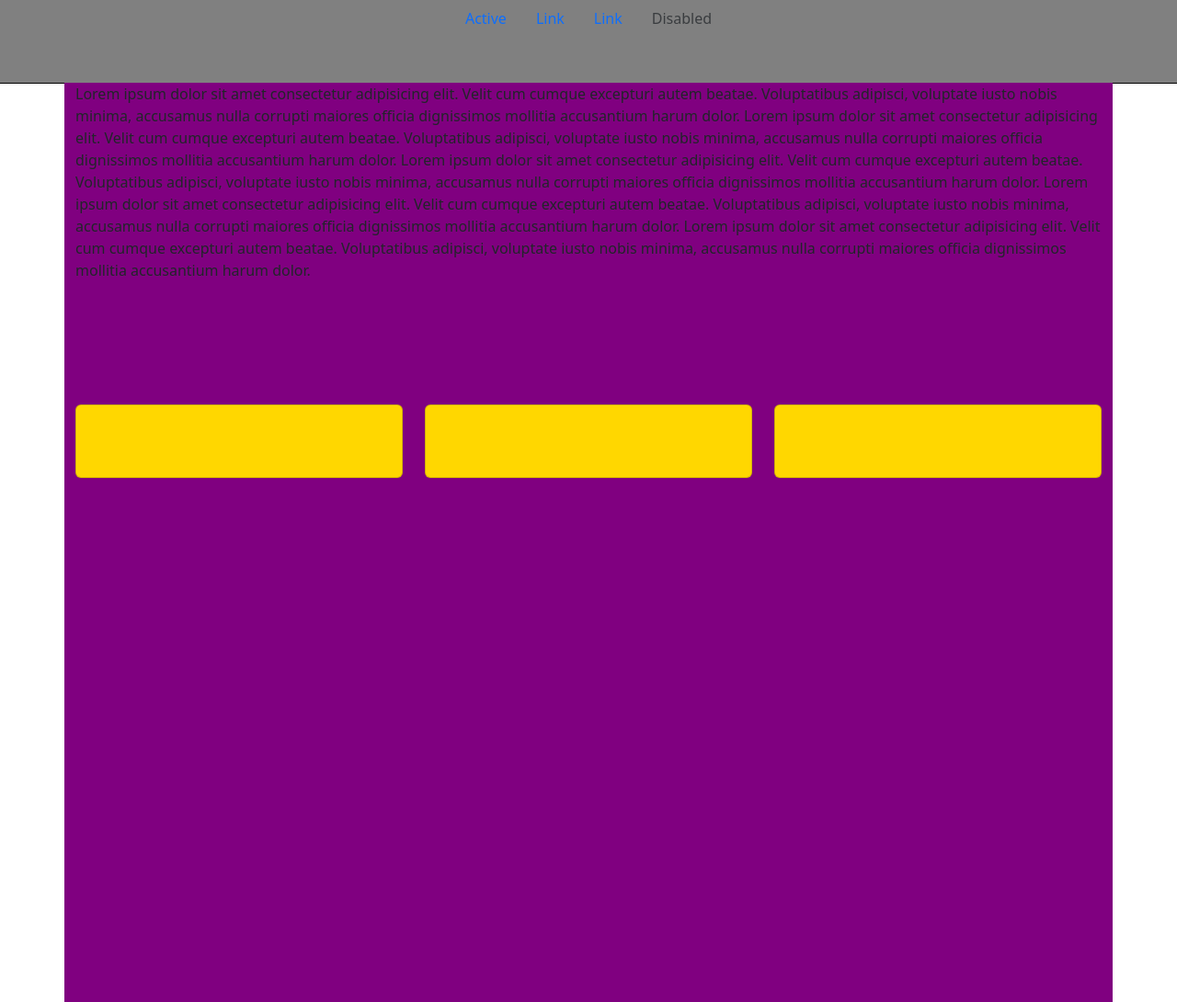
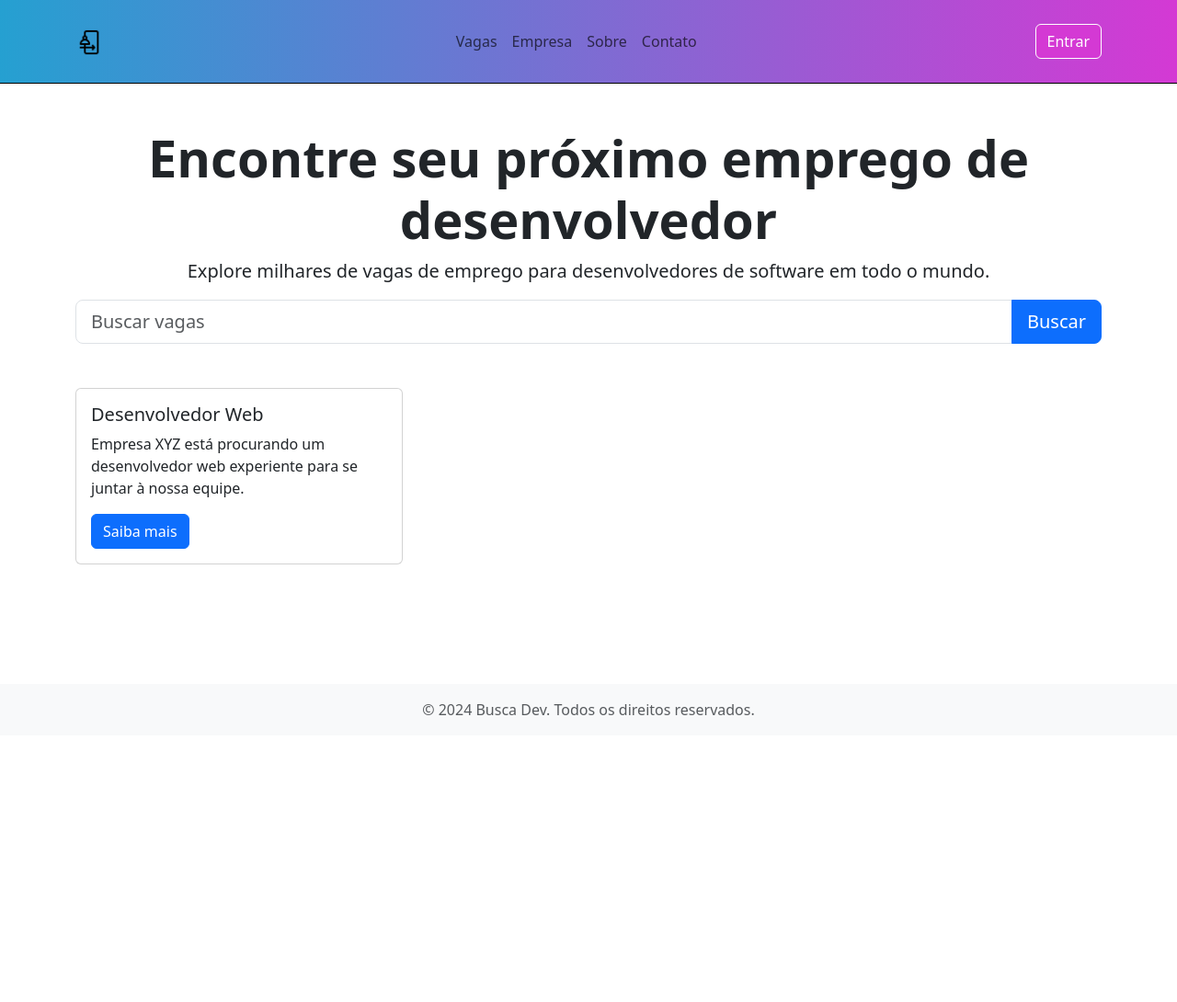
Before and after one commit to SalelaDudu/Web2, a Flask app: page / in a window 1280 px wide. Shown: the whole page at 92% size. After the commit the page ends 778 px from the top, so only its background shows below. Run offline with Flask 3, Linux system fonts and the light colour scheme.

Commit message:
Back Estabelecido

```diff
--- /dev/null
+++ b/app/app.py
@@ -0,0 +1,65 @@
+from flask import Flask, flash, redirect, render_template,request, url_for
+from flask_bcrypt import Bcrypt
+from database import *
+
+app = Flask(__name__)
+app_bcrypt = Bcrypt(app)
+
+app.config['SECRET_KEY'] = 'salamandra'
+
+def encryptar(senha):
+    return app_bcrypt.generate_password_hash(senha).decode('utf-8')
+
+def decryptar(senhaBanco,senhaCandidata):
+    return app_bcrypt.check_password_hash(senhaBanco, senhaCandidata) # returns True
+
+from app import app
+
+
+@app.route("/")
+def index():
+    return render_template("index.html")
+
+@app.route("/login")
+def loginScreen():
+    return render_template("login.html")
+
+@app.route("/logar", methods=['POST'])
+def logar():
+    username = request.form['username']
+    password = request.form['password']
+    senhaBanco = consulta(f'select password from login where username = "{username}"')
+    if(len(senhaBanco) == 0):
+        flash("Usuário não cadastrado! faça seu registro.")
+        return redirect("/registrar")
+    else:
+        if(decryptar(senhaBanco[0][0],password)):
+            flash("LOGADO!")
+            return redirect('/login')
+        else:
+            flash("Usuário e/ou senha incorretos.")
+            return redirect('/login')
+
+@app.route("/registrar")
+def registrar():
+    return render_template("register.html")
+
+@app.route('/registro', methods=['POST'])
+def registro():
+
+    username = request.form['username']
+    senha = request.form['password']
+    re_senha = request.form['re-password']
+    consultado = consulta(f'''select username from login where username = "{username}";''')
+
+    if(len(consultado) > 0):
+        flash('Nome de usuário já cadastrado')
+        return redirect('/registrar')
+    else:
+        if(senha != re_senha):
+            flash('As senhas não batem!')
+            return redirect('/registrar')
+        else:
+            pw_hash = encryptar(senha)
+            registerLogin(username,pw_hash)
+            return redirect('/login')
--- /dev/null
+++ b/app/static/css/style.css
@@ -0,0 +1,20 @@
+#nav-top {
+    background: linear-gradient(to right, rgb(37, 160, 209), rgb(212, 57, 212)); /* Aplica um gradiente de azul para magenta */
+    box-shadow: 0px 1px 0px black;
+    min-height: 90px;
+}
+
+
+#color-btn-entrar{
+    background-color: rgb(212, 57, 212);
+    color: white;
+    border-color: white;
+
+
+}
+
+.footer {
+    position: absolute;
+    bottom: 0;
+    width: 100%;
+}
--- a/app/templates/index.html
+++ b/app/templates/index.html
@@ -1,92 +1,83 @@
-<!doctype html>
+<!DOCTYPE html>
 <html lang="pt-br">
 <head>
-    <meta charset="utf-8">
-    <meta name="viewport" content="width=device-width, initial-scale=1">
+  <meta charset="UTF-8">
+  <meta name="viewport" content="width=device-width, initial-scale=1.0">
   <title>Busca Dev</title>
   <link href="https://cdn.jsdelivr.net/npm/bootstrap@5.3.3/dist/css/bootstrap.min.css" rel="stylesheet" integrity="sha384-QWTKZyjpPEjISv5WaRU9OFeRpok6YctnYmDr5pNlyT2bRjXh0JMhjY6hW+ALEwIH" crossorigin="anonymous">
-    <link>
+  <link href="../static/css/style.css" rel="stylesheet">
 </head>
 <body>
-
-    <!-- ALTER TABLE NomeDaTabela
-ADD COLUMN nova_coluna INTEGER PRIMARY KEY AUTOINCREMENT;
-
-        Cabeçalho do Site
-        adicione uma barra vertical e uma area de login(só os botões por enquanto)
-        no centro coloque uma imagem da marca ao invés dos botões
-    -->
+  <!-- Cabeçalho do Site -->
   <header>
-        <div class="">
-            <nav style="background-color:gray ;box-shadow: 0px 1px 0px black; min-height: 90px;">
-                <ul class="nav justify-content-center">
+    <nav id="nav-top" class="navbar navbar-expand-lg navbar-light bg-light">
+      <div class="container">
+        <a class="navbar-brand" href="#">
+          <img src="../static/img/conecte-se.png" alt="Logo" height="30">
+        </a>
+        <div class="collapse navbar-collapse justify-content-center" id="navbarNav">
+          <ul class="navbar-nav">
             <li class="nav-item">
-                      <a class="nav-link active" aria-current="page" href="#">Active</a>
+              <a class="nav-link" href="#">Vagas</a>
             </li>
             <li class="nav-item">
-                      <a class="nav-link" href="#">Link</a>
+              <a class="nav-link" href="#">Empresa</a>
             </li>
             <li class="nav-item">
-                      <a class="nav-link" href="#">Link</a>
+              <a class="nav-link" href="#">Sobre</a>
             </li>
             <li class="nav-item">
-                      <a class="nav-link disabled" aria-disabled="true">Disabled</a>
+              <a class="nav-link" href="#">Contato</a>
             </li>
           </ul>
+        </div>
+        <button id="color-btn-entrar" class="btn btn-outline-success" type="button">Entrar</button>
+      </div>
     </nav>
+  </header>
+
+  <!-- Corpo do Site -->
+  <main>
+    <section class="py-5 text-center">
+      <div class="container">
+        <h1 class="display-4 fw-bold">Encontre seu próximo emprego de desenvolvedor</h1>
+        <p class="lead">Explore milhares de vagas de emprego para desenvolvedores de software em todo o mundo.</p>
+        <form>
+          <div class="input-group input-group-lg">
+            <input type="text" class="form-control" placeholder="Buscar vagas">
+            <button class="btn btn-primary" type="button">Buscar</button>
           </div>
-    </header>
-    <!--
+        </form>
+      </div>
+    </section>
 
-        Corpo do código
-
-    -->
-    <main>
-        <!-- Essa div é o fundo no centro da tela, consiga um jeito de q as bordas fiquem menores e mais bonitas -->
-        <div class="container" style="background-color: purple;min-height:1000px;">
-            <!-- Aqui é a parte q vai ficar acima dos cards com as opções de vaga da pra por um degrade com sombra em cima da área dos cards -->
-            <div style="min-height: 350px;">
-                Lorem ipsum dolor sit amet consectetur adipisicing elit. Velit cum cumque excepturi autem beatae. Voluptatibus adipisci, voluptate iusto nobis minima, accusamus nulla corrupti maiores officia dignissimos mollitia accusantium harum dolor.
-                Lorem ipsum dolor sit amet consectetur adipisicing elit. Velit cum cumque excepturi autem beatae. Voluptatibus adipisci, voluptate iusto nobis minima, accusamus nulla corrupti maiores officia dignissimos mollitia accusantium harum dolor.
-                Lorem ipsum dolor sit amet consectetur adipisicing elit. Velit cum cumque excepturi autem beatae. Voluptatibus adipisci, voluptate iusto nobis minima, accusamus nulla corrupti maiores officia dignissimos mollitia accusantium harum dolor.
-                Lorem ipsum dolor sit amet consectetur adipisicing elit. Velit cum cumque excepturi autem beatae. Voluptatibus adipisci, voluptate iusto nobis minima, accusamus nulla corrupti maiores officia dignissimos mollitia accusantium harum dolor.
-                Lorem ipsum dolor sit amet consectetur adipisicing elit. Velit cum cumque excepturi autem beatae. Voluptatibus adipisci, voluptate iusto nobis minima, accusamus nulla corrupti maiores officia dignissimos mollitia accusantium harum dolor.
+    <section class="container">
+      <div class="row">
+        <!-- Exemplo de card de vaga -->
+        <div class="col-md-4 mb-4">
+          <div class="card h-100">
+            <div class="card-body">
+              <h5 class="card-title">Desenvolvedor Web</h5>
+              <p class="card-text">Empresa XYZ está procurando um desenvolvedor web experiente para se juntar à nossa equipe.</p>
+              <a href="#" class="btn btn-primary">Saiba mais</a>
             </div>
-           <!--
-
-                aqui é onde fica os cards das vagas, o back end vai ficar mandando e atualizando essa tela mas cria um padrão
-                de  cada row  ter um número máximo de vagas (acho q 3 ta bom mas talvez de pra por 4 menores), e um jeito dos cards
-                serem clicáveis e terem um aumento quando passa por cima o mouse.
-
-            -->
-            <div class="row" style="text-align: center;">
-                <!-- Cada um desses é um card -->
-                <div class="col-md-4">
-
-                    <div class="card" style="background-color:gold; min-height: 80px; min-width: 160px;"></div>
-
-                </div>
-
-                <div class="col-md-4">
-                    <div class="card" style="background-color:gold; min-height: 80px; min-width: 160px;">
           </div>
         </div>
 
-                <div class="col-md-4">
-                    <div class="card" style="background-color:gold; min-height: 80px; min-width: 160px;"></div>
+        <!-- Outros cards de vagas -->
+        <!-- Coloque mais cards de vagas aqui -->
       </div>
-            </div>
-
-        </div>
+    </section>
   </main>
 
-    <footer>
-
+  <!-- Rodapé do Site -->
+  <footer class="footer mt-auto py-3 bg-light">
+    <div class="container text-center">
+      <span class="text-muted">© 2024 Busca Dev. Todos os direitos reservados.</span>
+    </div>
   </footer>
 
+  <!-- Scripts -->
   <script src="https://cdn.jsdelivr.net/npm/bootstrap@5.3.3/dist/js/bootstrap.bundle.min.js" integrity="sha384-YvpcrYf0tY3lHB60NNkmXc5s9fDVZLESaAA55NDzOxhy9GkcIdslK1eN7N6jIeHz" crossorigin="anonymous"></script>
 </body>
-
-    <script src="https://cdn.jsdelivr.net/npm/@popperjs/core@2.11.8/dist/umd/popper.min.js" integrity="sha384-I7E8VVD/ismYTF4hNIPjVp/Zjvgyol6VFvRkX/vR+Vc4jQkC+hVqc2pM8ODewa9r" crossorigin="anonymous"></script>
-    <script src="https://cdn.jsdelivr.net/npm/bootstrap@5.3.3/dist/js/bootstrap.min.js" integrity="sha384-0pUGZvbkm6XF6gxjEnlmuGrJXVbNuzT9qBBavbLwCsOGabYfZo0T0to5eqruptLy" crossorigin="anonymous"></script>
 </html>
```
Also changed, not shown: app/database.py (added, +21 -0 lines), app/routes.py (+9 -0 lines), app/__init__.py (deleted), app/database/app.db (added), app/model.py (deleted), app/static/img/conecte-se.png (added), app/static/img/dev.png (added), app/static/img/login-da-conta.png (added). Lines whose indentation alone changed are shown as unchanged.
